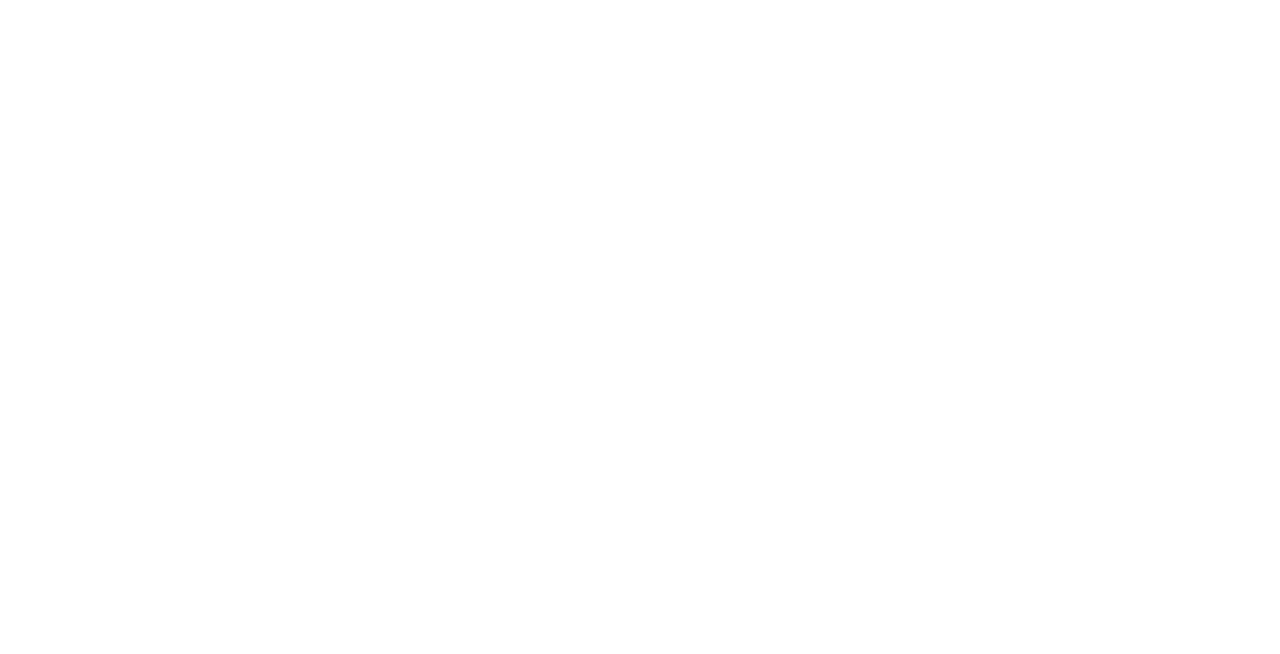
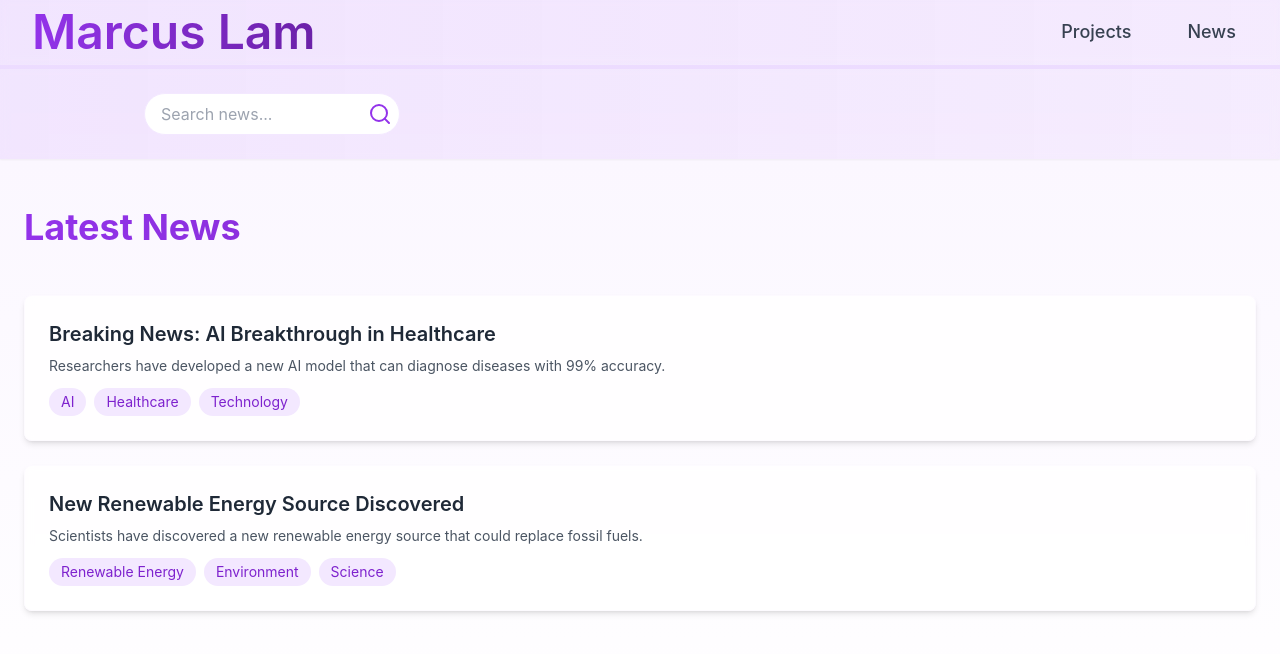
Before and after one commit to sucrammal/MyPortfolio, a React (Create React App) app: page /news in a window 1280 px wide. Before the commit this address had no page. Shown: the top 654 px of the page. Built offline with nearby package versions, Linux system fonts and the light colour scheme.

Commit message:
Added my news page.

```diff
--- a/package.json
+++ b/package.json
@@ -7,10 +7,12 @@
     "@testing-library/react": "^13.4.0",
     "@testing-library/user-event": "^13.5.0",
     "lucide-react": "^0.469.0",
+    "prismjs": "^1.29.0",
     "react": "^18.3.1",
     "react-dom": "^18.3.1",
     "react-router-dom": "^7.1.1",
     "react-scripts": "5.0.1",
+    "react-simple-code-editor": "^0.14.1",
     "web-vitals": "^2.1.4"
   },
   "scripts": {
--- a/src/App.js
+++ b/src/App.js
@@ -1,6 +1,7 @@
 import { BrowserRouter as Router, Route, Routes } from 'react-router-dom';
 import HomePage from './components/HomePage';
 import ProjectsPage from './components/ProjectsPage';
+import News from './components/News';
 
 function App() {
   return (
@@ -8,6 +9,7 @@
       <Routes>
         <Route path="/" element={<HomePage />} />
         <Route path="/projects" element={<ProjectsPage />} />
+        <Route path="/news" element={<News />} />
       </Routes>
     </Router>
   );
--- /dev/null
+++ b/src/components/News.js
@@ -0,0 +1,170 @@
+import { useState } from 'react';
+import Header from "../components/Header";
+import { Search } from "lucide-react";
+import { useNavigate } from 'react-router-dom'; // For navigation
+
+// Example news data
+const newsData = [
+  {
+    id: 1,
+    title: "Breaking News: AI Breakthrough in Healthcare",
+    shortDescription: "Researchers have developed a new AI model that can diagnose diseases with 99% accuracy.",
+    tags: ["AI", "Healthcare", "Technology"],
+    fullContent: (
+      <div>
+        <p>
+          In a groundbreaking development, researchers have created an AI model capable of diagnosing diseases with unprecedented accuracy. This innovation is expected to revolutionize the healthcare industry.
+        </p>
+        <img src="/images/ai-healthcare.jpg" alt="AI in Healthcare" className="w-full my-4 rounded-lg" />
+        <section>
+          <h4 className="font-semibold mt-4">Key Highlights</h4>
+          <ul className="list-disc ml-6">
+            <li>99% accuracy in disease diagnosis.</li>
+            <li>Reduces diagnosis time by 80%.</li>
+            <li>Potential to save millions of lives annually.</li>
+          </ul>
+        </section>
+      </div>
+    ),
+  },
+  {
+    id: 2,
+    title: "New Renewable Energy Source Discovered",
+    shortDescription: "Scientists have discovered a new renewable energy source that could replace fossil fuels.",
+    tags: ["Renewable Energy", "Environment", "Science"],
+    fullContent: (
+      <div>
+        <p>
+          A team of scientists has discovered a new renewable energy source that could potentially replace fossil fuels. This discovery could significantly reduce global carbon emissions.
+        </p>
+        <img src="/images/renewable-energy.jpg" alt="Renewable Energy" className="w-full my-4 rounded-lg" />
+        <section>
+          <h4 className="font-semibold mt-4">Key Highlights</h4>
+          <ul className="list-disc ml-6">
+            <li>100% renewable and sustainable.</li>
+            <li>No harmful emissions.</li>
+            <li>Cost-effective compared to fossil fuels.</li>
+          </ul>
+        </section>
+      </div>
+    ),
+  },
+  // Add more news articles here
+];
+
+function News() {
+  const [selectedArticle, setSelectedArticle] = useState(null);
+  const [searchTerm, setSearchTerm] = useState("");
+
+  // Filter news articles based on search term
+  const filterArticles = (articles) => {
+    let filtered = articles;
+
+    // Search filter
+    if (searchTerm) {
+      const searchRegex = new RegExp(searchTerm, 'i');
+      filtered = filtered.filter((article) =>
+        article.title.match(searchRegex) ||
+        article.tags.some(tag => tag.match(searchRegex))
+      );
+    }
+
+    return filtered;
+  };
+
+  const filteredArticles = filterArticles(newsData);
+
+  const handleArticleClick = (article) => {
+    setSelectedArticle(article);
+  };
+
+  const closeOverlay = () => {
+    setSelectedArticle(null);
+  };
+
+  return (
+    <div className="min-h-screen bg-gradient-to-b from-purple-50 to-white text-gray-800 font-inter">
+      {/* Header bar */}
+      <div className="border-b-4 border-purple-300/40">
+        <Header />
+      </div>
+
+      {/* Navigation Bar with Search */}
+      <nav className="flex justify-start items-center bg-gradient-to-r from-purple-500/10 to-purple-600/5 backdrop-blur-sm py-4 sm:py-6 px-4 sm:px-36 shadow-sm">
+        {/* Search Bar */}
+        <div className="relative flex items-center w-64">
+          {/* Search Icon */}
+          <button className="absolute right-0 p-2 text-purple-600 hover:text-purple-800 transition-colors z-10">
+            <Search size={24} />
+          </button>
+          {/* Search Input */}
+          <input
+            type="text"
+            placeholder="Search news..."
+            value={searchTerm}
+            onChange={(e) => setSearchTerm(e.target.value)}
+            className="w-full py-2 px-4 pr-10 rounded-full border border-purple-100 focus:outline-none focus:border-purple-300 transition-all duration-300"
+          />
+        </div>
+      </nav>
+
+      {/* News Articles Section */}
+      <main className="max-w-7xl mx-auto px-6 py-12">
+        <h1 className="text-4xl font-bold bg-gradient-to-r from-purple-600 to-purple-800 bg-clip-text text-transparent mb-12">
+          Latest News
+        </h1>
+
+        {filteredArticles.length > 0 ? (
+          <div className="space-y-6">
+            {filteredArticles.map((article) => (
+              <div
+                key={article.id}
+                className="p-6 rounded-lg shadow-md bg-white/80 backdrop-blur-sm border border-purple-100/20 hover:shadow-lg transition-all duration-200 cursor-pointer"
+                onClick={() => handleArticleClick(article)}
+              >
+                <h3 className="text-xl font-semibold text-gray-800">{article.title}</h3>
+                <p className="mt-2 text-sm text-gray-600">{article.shortDescription}</p>
+                <div className="mt-3 flex flex-wrap gap-2">
+                  {article.tags.map((tag) => (
+                    <span
+                      key={tag}
+                      className="px-3 py-1 text-sm rounded-full bg-purple-100 text-purple-700"
+                    >
+                      {tag}
+                    </span>
+                  ))}
+                </div>
+              </div>
+            ))}
+          </div>
+        ) : (
+          <p className="text-center text-gray-600 text-lg">No news articles found.</p>
+        )}
+      </main>
+
+      {/* Full Article Overlay */}
+      {selectedArticle && (
+        <div
+          className="fixed inset-0 bg-gray-500 bg-opacity-50 flex justify-center items-center z-50"
+          onClick={closeOverlay}
+        >
+          <div
+            className="bg-white p-6 rounded-lg max-w-3xl w-full h-full overflow-y-auto"
+            onClick={(e) => e.stopPropagation()}
+          >
+            <h2 className="text-2xl font-semibold">{selectedArticle.title}</h2>
+            <div className="mt-4">{selectedArticle.fullContent}</div>
+            <button
+              className="mt-6 px-4 py-2 bg-gradient-to-r from-purple-600 to-purple-800 text-white rounded-md"
+              onClick={closeOverlay}
+            >
+              Close
+            </button>
+          </div>
+        </div>
+      )}
+    </div>
+  );
+}
+
+export default News;
```
Also changed, not shown: 1 other file (tests, documents, lock files or other folders).
